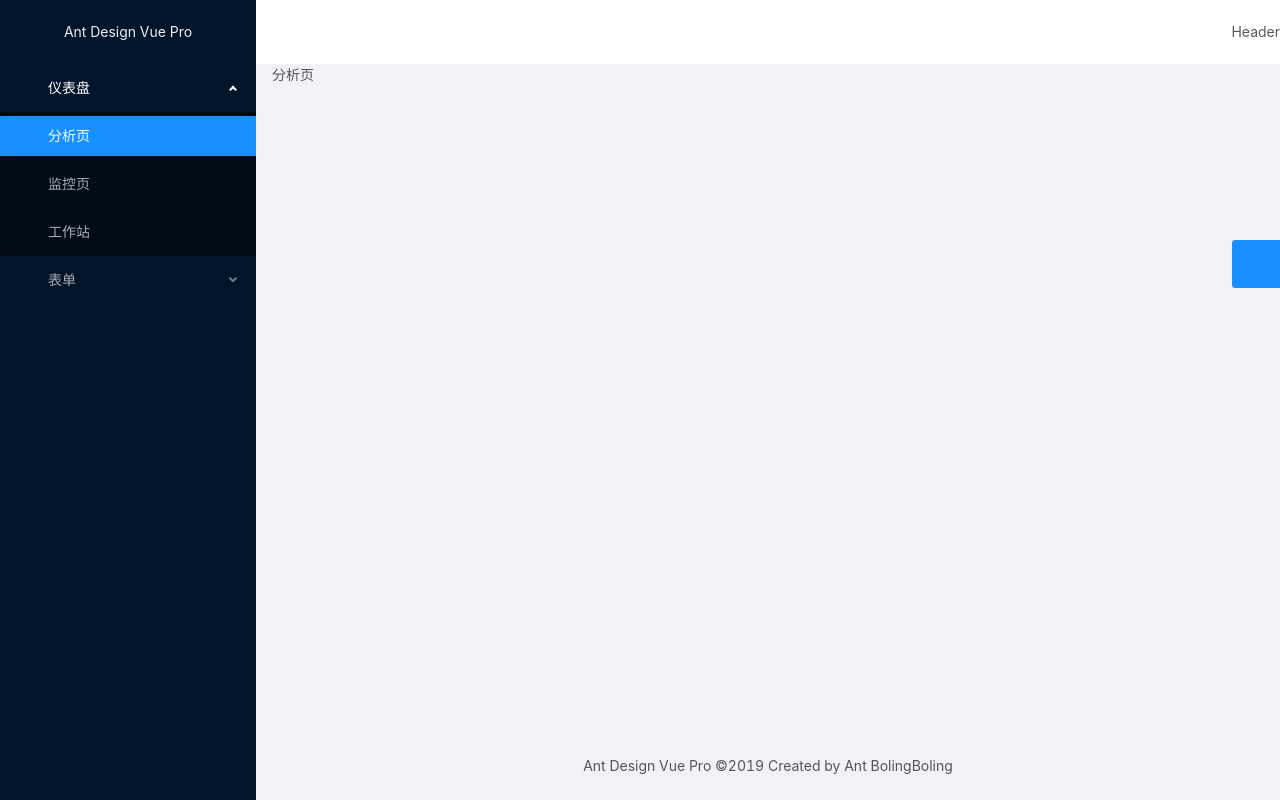
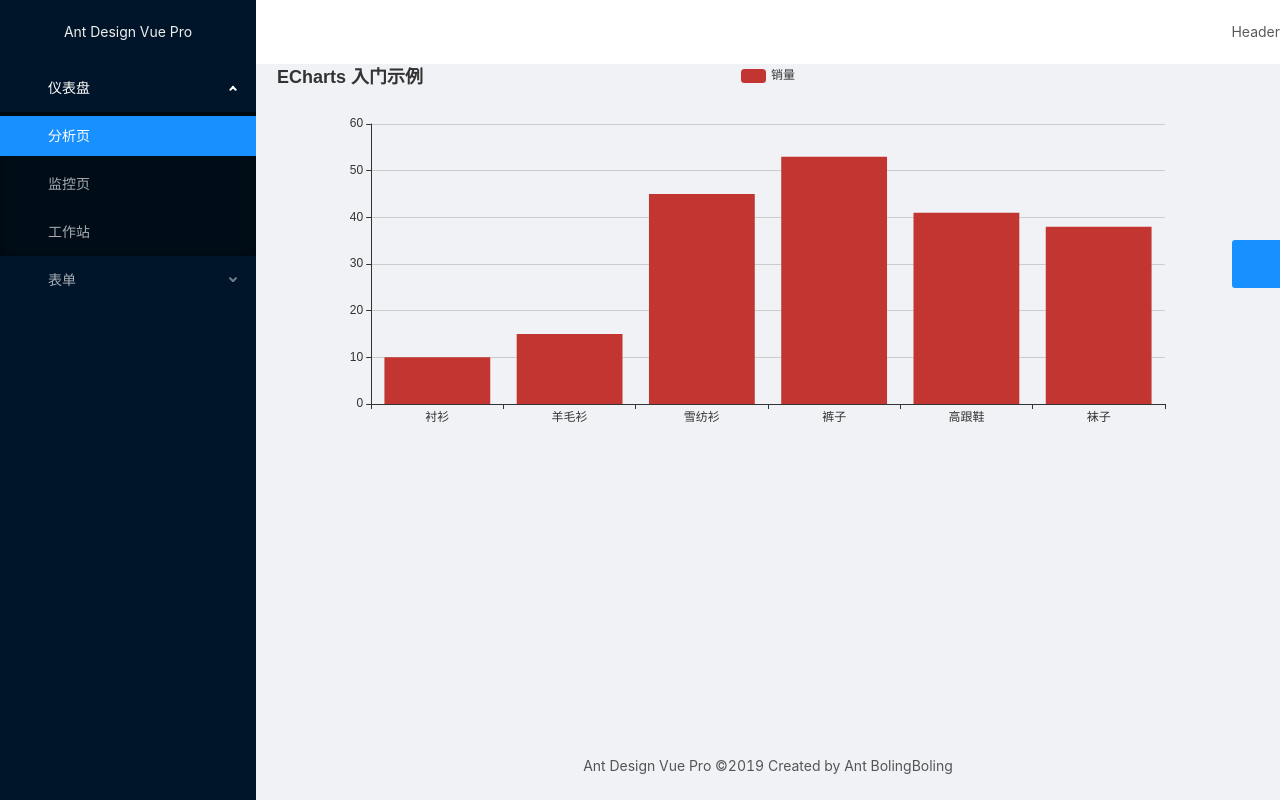
Before and after one commit to zhangxiaoshang/ant-design-vue-pro, a Vue app: page /dashboard/analysis in a window 1280 px wide. Built offline with nearby package versions, Linux system fonts and the light colour scheme.

Commit message:
如何在组件中使用echart

```diff
--- a/package.json
+++ b/package.json
@@ -11,9 +11,11 @@
   "dependencies": {
     "ant-design-vue": "^1.3.8",
     "core-js": "^2.6.5",
+    "echarts": "^4.2.1",
     "lodash": "^4.17.11",
     "moment": "^2.24.0",
     "nprogress": "^0.2.0",
+    "resize-detector": "^0.2.0",
     "vue": "^2.6.10",
     "vue-router": "^3.0.3",
     "vuex": "^3.0.1"
--- /dev/null
+++ b/src/components/Chart.vue
@@ -0,0 +1,45 @@
+<template>
+  <div ref="chartDom"></div>
+</template>
+
+<script>
+import echarts from "echarts";
+import debounce from "lodash/debounce";
+import { addListener, removeListener } from "resize-detector";
+export default {
+  props: {
+    option: {
+      type: Object,
+      default: () => {}
+    }
+  },
+  watch: {
+    option(val) {
+      this.chart.setOption(val);
+    }
+  },
+  created() {
+    this.resize = debounce(this.resize, 300);
+  },
+  mounted() {
+    this.renderChart();
+    addListener(this.$refs.chartDom, this.resize);
+  },
+  beforeDestroy() {
+    removeListener(this.$refs.chartDom, this.resize);
+    this.chart.dispose();
+    this.chart = null;
+  },
+  methods: {
+    resize() {
+      this.chart.resize();
+    },
+    renderChart() {
+      this.chart = echarts.init(this.$refs.chartDom);
+      this.chart.setOption(this.option);
+    }
+  }
+};
+</script>
+
+<style></style>
--- a/src/views/Dashboard/Analysis.vue
+++ b/src/views/Dashboard/Analysis.vue
@@ -1,9 +1,52 @@
 <template>
-  <div>分析页</div>
+  <div>
+    <Chart :option="chartOption" style="height: 400px">/</Chart>
+  </div>
 </template>
 
 <script>
-export default {};
+import Chart from "@/components/Chart";
+import random from "lodash/random";
+export default {
+  components: {
+    Chart
+  },
+  data() {
+    return {
+      chartOption: {
+        title: {
+          text: "ECharts 入门示例"
+        },
+        tooltip: {},
+        legend: {
+          data: ["销量"]
+        },
+        xAxis: {
+          data: ["衬衫", "羊毛衫", "雪纺衫", "裤子", "高跟鞋", "袜子"]
+        },
+        yAxis: {},
+        series: [
+          {
+            name: "销量",
+            type: "bar",
+            data: [5, 20, 36, 10, 10, 20]
+          }
+        ]
+      }
+    };
+  },
+  mounted() {
+    this.interval = setInterval(() => {
+      this.chartOption.series[0].data = this.chartOption.series[0].data.map(
+        () => random(100)
+      );
+      this.chartOption = { ...this.chartOption };
+    }, 3000);
+  },
+  destroyed() {
+    clearInterval(this.interval);
+  }
+};
 </script>
 
 <style></style>
```
Also changed, not shown: 1 other file (tests, documents, lock files or other folders).
